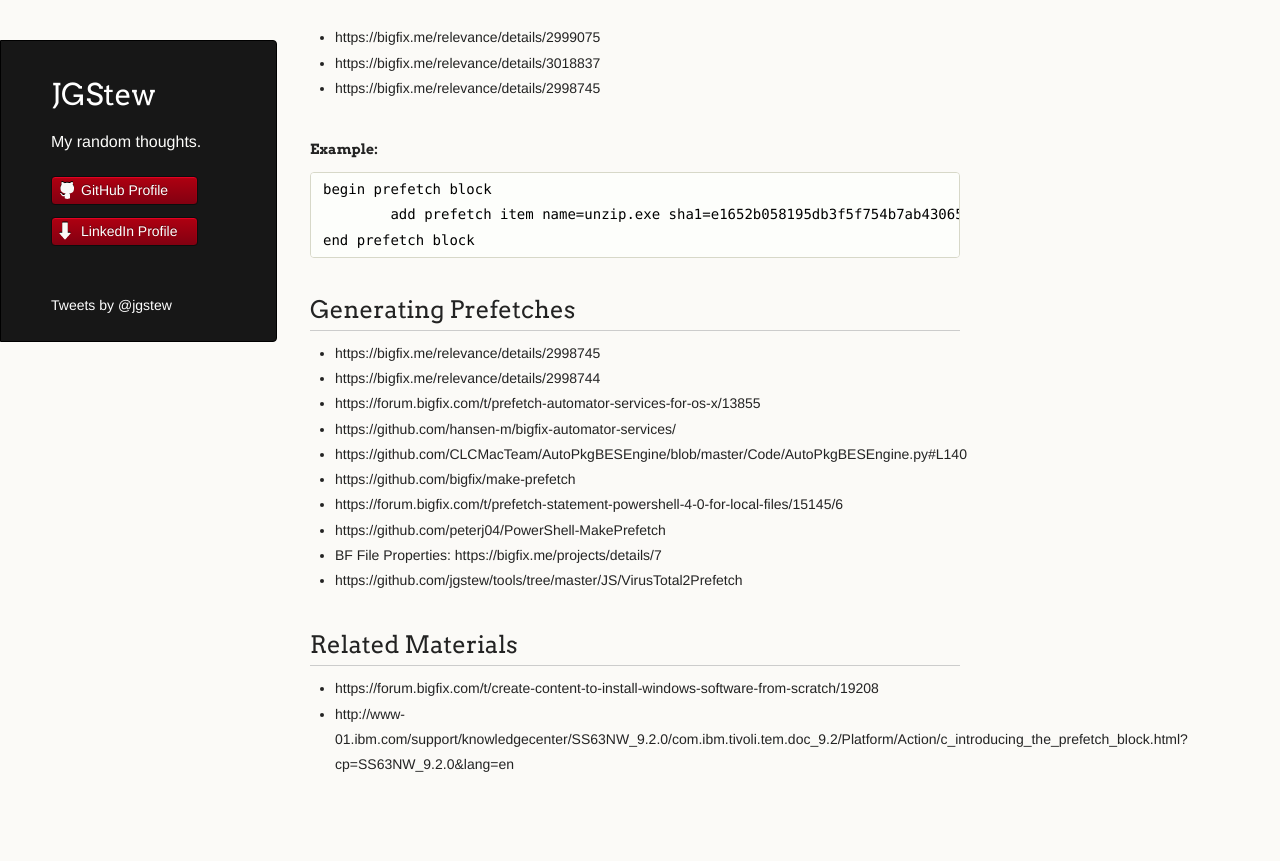
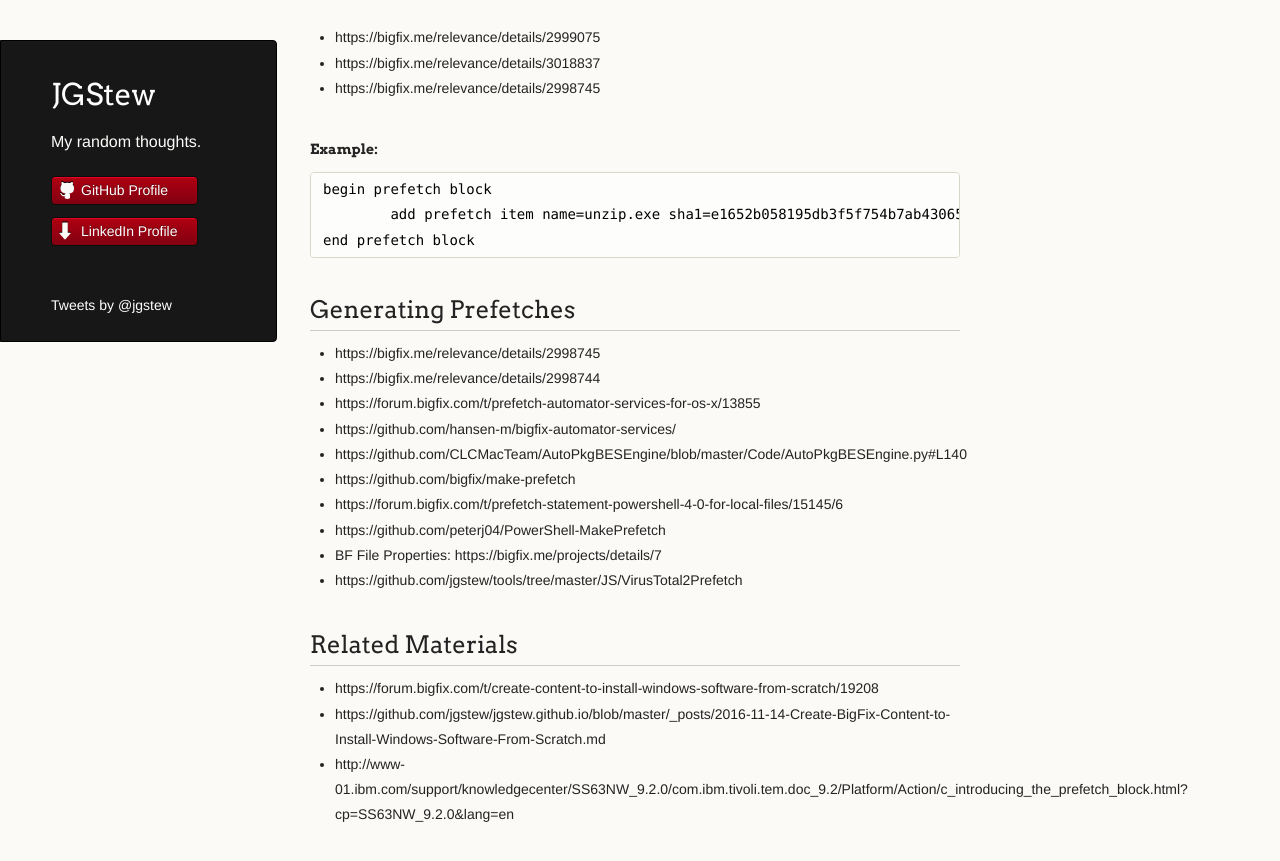
Before and after one commit to jgstew/jgstew.github.io, a Jekyll site: the page built from _posts/2016-11-21-Downloading-Files-with-BigFix:-Prefetches.md, in a window 1280 px wide and 900 px high, scrolled down 1586 px. Shown: the top 861 px of the window. Built offline with Jekyll 4.4.1, drawn with Linux system fonts in a browser that asks for light colours; comment, search, counter and statistics services are not loaded; part of the change alters nothing that is shown.

Commit message:
Update 2016-11-21-Downloading-Files-with-BigFix:-Prefetches.md

```diff
--- a/_posts/2016-11-21-Downloading-Files-with-BigFix:-Prefetches.md
+++ b/_posts/2016-11-21-Downloading-Files-with-BigFix:-Prefetches.md
@@ -76,4 +76,5 @@ It is possible to convert a prefetch statement into a prefetch block and vis ver
 ## Related Materials
 
 - https://forum.bigfix.com/t/create-content-to-install-windows-software-from-scratch/19208
+ - https://github.com/jgstew/jgstew.github.io/blob/master/_posts/2016-11-14-Create-BigFix-Content-to-Install-Windows-Software-From-Scratch.md
 - http://www-01.ibm.com/support/knowledgecenter/SS63NW_9.2.0/com.ibm.tivoli.tem.doc_9.2/Platform/Action/c_introducing_the_prefetch_block.html?cp=SS63NW_9.2.0&lang=en
```
